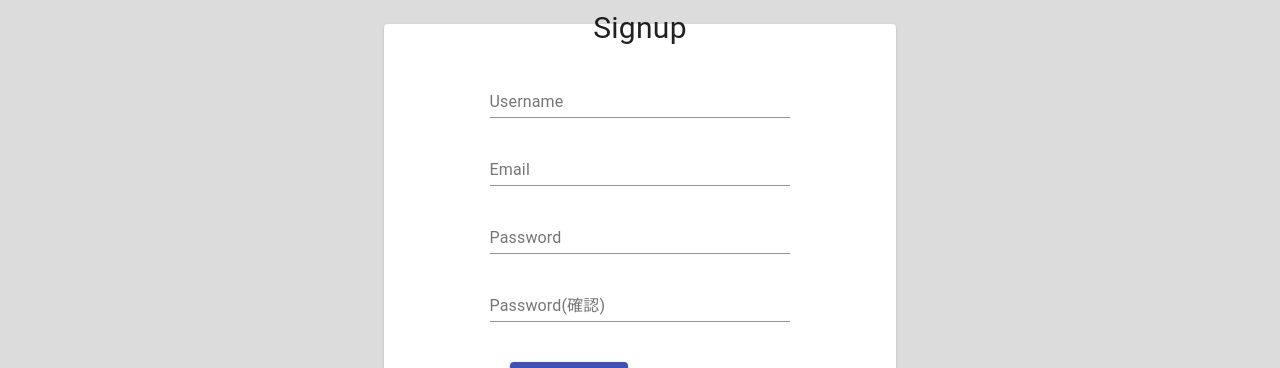
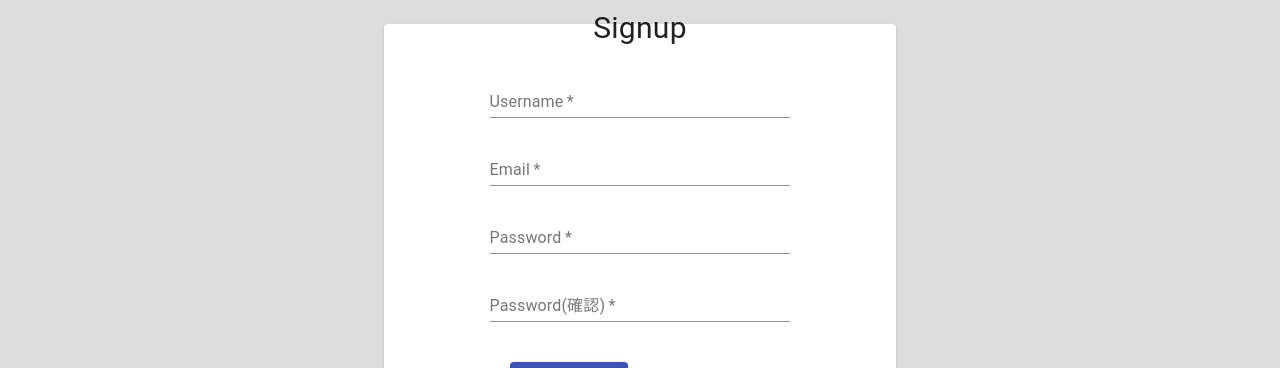
Before and after one commit to RuiHirano/react_templete, a React (Create React App) app: page /signup in a window 1280 px wide. Shown: the part 228-596 px from the top of the page. Built offline with nearby package versions, Linux system fonts and the light colour scheme.

Commit message:
sign form and api

```diff
--- a/package.json
+++ b/package.json
@@ -3,6 +3,7 @@
   "version": "0.1.0",
   "private": true,
   "dependencies": {
+    "@hookform/resolvers": "^1.0.1",
     "@material-ui/core": "^4.11.0",
     "@material-ui/icons": "^4.9.1",
     "@testing-library/jest-dom": "^5.11.4",
@@ -15,15 +16,18 @@
     "@types/react-dom": "^16.9.8",
     "@types/react-router-dom": "^5.1.6",
     "@types/uuid": "^8.3.0",
+    "@types/yup": "^0.29.9",
     "aws-amplify": "^3.3.7",
     "moment": "^2.29.1",
     "react": "^17.0.1",
     "react-dom": "^17.0.1",
+    "react-hook-form": "^6.11.0",
     "react-router-dom": "^5.2.0",
     "react-scripts": "4.0.0",
     "typescript": "^4.0.3",
     "uuid": "^8.3.1",
-    "web-vitals": "^0.2.4"
+    "web-vitals": "^0.2.4",
+    "yup": "^0.29.3"
   },
   "scripts": {
     "start": "react-scripts start",
--- a/src/store/item.tsx
+++ b/src/store/item.tsx
@@ -17,7 +17,8 @@ export enum ItemActionType {
 
 type ItemAction = {
 	type: ItemActionType
-	items: Item[]
+	items?: Item[]
+	item?: Item
 }
 
 type ContextValue = {
--- a/src/types/index.ts
+++ b/src/types/index.ts
@@ -13,6 +13,7 @@ export interface Error {
 }
 
 export interface Item {
+    ID: string
     Title: string
     Error: Error
     Environment: Environment
--- /dev/null
+++ b/src/utils/util.ts
@@ -0,0 +1,140 @@
+import { useCallback, useContext } from "react";
+import AmplifyAPI from "../api/amplify";
+import { UserActionType, UserStore } from "../store/user";
+import { ItemActionType, ItemStore } from "../store/item";
+import { Item, Profile, User } from "../types";
+
+export const useAuth = () => {
+    const api = new AmplifyAPI()
+    const { state: userState, dispatch: dispatchUser } = useContext(UserStore);
+    const { state: itemState, dispatch: dispatchItem } = useContext(ItemStore);
+    const signIn = useCallback(async (email: string, password: string) => {
+        try {
+            // Amplifyへサインイン
+            await api.signIn("", "")
+            // ユーザ、Item情報を取得
+            await api.getUserInfo()
+            // Storeへ保存
+            console.log("dispatch")
+            const newUser = new User()
+            newUser.Setting.Email = email
+            dispatchUser({ type: UserActionType.UPDATE_USER, user: newUser })
+
+        } catch (err) {
+        }
+    }, [])
+
+    const signUp = useCallback(async (username: string, email: string, password: string) => {
+        try {
+            // Amplifyへサインアップ
+            await api.signUp(username, email, password)
+            // ユーザ情報を作成
+            const user = new User()
+            user.Profile.Name = username
+            user.Setting.Email = email
+            // apiへ保存
+            await api.createUser(user)
+            // Storeへ保存
+            console.log("dispatch2")
+            dispatchUser({ type: UserActionType.UPDATE_USER, user: user })
+
+        } catch (err) {
+        }
+    }, [])
+
+    const signOut = useCallback(async (email: string, password: string) => {
+        try {
+            // Amplifyへサインアウト
+            await api.signOut()
+            // Storeのユーザ、アイテムを初期化
+            const initUser = new User()
+            console.log("dispatch3")
+            dispatchUser({ type: UserActionType.UPDATE_USER, user: initUser })
+            dispatchItem({ type: ItemActionType.UPDATE_ITEMS, items: [] })
+
+        } catch (err) {
+        }
+    }, [])
+
+    return { "signIn": signIn, "signUp": signUp, "signOut": signOut }
+}
+
+export const useItem = () => {
+    const api = new AmplifyAPI()
+    const { state: userState, dispatch: dispatchUser } = useContext(UserStore);
+    const { state: itemState, dispatch: dispatchItem } = useContext(ItemStore);
+    const createItem = useCallback(async (item: Item) => {
+        try {
+            // Amplifyにアイテムを作成
+            await api.createItem(item)
+            dispatchItem({ type: ItemActionType.CREATE_ITEM, item: item })
+
+        } catch (err) {
+        }
+    }, [])
+
+    const updateItem = useCallback(async (item: Item) => {
+        try {
+            // Amplifyへアイテムを更新
+            await api.updateItem(item)
+            // Storeのアイテムを更新
+            dispatchItem({ type: ItemActionType.UPDATE_ITEM, item: item })
+
+        } catch (err) {
+        }
+    }, [])
+
+    const deleteItem = useCallback(async (item: Item) => {
+        try {
+            // Amplifyのアイテムを削除
+            await api.deleteItem(item.ID)
+            // Storeのアイテムを削除
+            dispatchItem({ type: ItemActionType.DELETE_ITEM, item: item })
+
+        } catch (err) {
+        }
+    }, [])
+
+    return { "createItem": createItem, "signUp": updateItem, "deleteItem": deleteItem }
+}
+
+export const useUser = () => {
+    const api = new AmplifyAPI()
+    const { state: userState, dispatch: dispatchUser } = useContext(UserStore);
+    const { state: itemState, dispatch: dispatchItem } = useContext(ItemStore);
+    const updateUserProfile = useCallback(async (profile: Profile) => {
+        try {
+            const user = new User()
+            // AmplifyにUserを更新
+            await api.updateUser(user)
+            // StoreのUserを更新
+            dispatchUser({ type: UserActionType.UPDATE_USER, user: user })
+
+        } catch (err) {
+        }
+    }, [])
+
+    const updateItem = useCallback(async (item: Item) => {
+        try {
+            // Amplifyへアイテムを更新
+            await api.updateItem(item)
+            // Storeのアイテムを更新
+            dispatchItem({ type: ItemActionType.UPDATE_ITEM, items: [] })
+
+        } catch (err) {
+        }
+    }, [])
+
+    const deleteItem = useCallback(async (item: Item) => {
+        try {
+            // Amplifyのアイテムを削除
+            await api.deleteItem(item.ID)
+            // Storeのアイテムを削除
+            dispatchItem({ type: ItemActionType.DELETE_ITEM, items: [] })
+
+        } catch (err) {
+        }
+    }, [])
+
+    return { "updateUserProfile": updateUserProfile, "signUp": updateItem, "deleteItem": deleteItem }
+}
--- a/src/views/item/index.tsx
+++ b/src/views/item/index.tsx
@@ -9,6 +9,7 @@ import { makeStyles } from "@material-ui/core/styles";
 
 const mockItem: Item =
 {
+    ID: "test",
     Title: "Rails bootstrapエラー",
     Error: {
         Message: "raise TuneError(Trials did not complete, incomplete_trials)",
--- a/src/views/sign/index.tsx
+++ b/src/views/sign/index.tsx
@@ -3,6 +3,10 @@ import { Button, Typography, Paper, TextField } from "@material-ui/core";
 import { match } from "react-router";
 import * as H from "history";
 import { makeStyles } from "@material-ui/core/styles";
+import { Controller, useForm } from "react-hook-form";
+import { yupResolver } from '@hookform/resolvers/yup';
+import * as Yup from "yup";
+import { useAuth } from "../../utils/util";
 
 const useStyles = makeStyles({
     root: {
@@ -48,6 +52,21 @@ interface RouteProps {
     match: match<{ contentId: string }>;
 }
 
+const signInSchema = Yup.object().shape({
+    email: Yup.string()
+        .email("アドレスが正しくありません")
+        .oneOf(
+            [Yup.ref("email")],
+            "メールアドレスが間違っています"
+        )
+        .required("必須項目です"),
+    password: Yup.string()
+        .required("必須項目です")
+        .min(8, "8文字以上にしてください")
+        .max(16, "16文字以下にしてください")
+        .matches(/^[a-zA-Z0-9]+$/, "半角英数字を使用してください"),
+});
+
 interface SigninProps {
     setPage: React.Dispatch<React.SetStateAction<"signin" | "signup">>
     history: H.History;
@@ -56,10 +75,25 @@ interface SigninProps {
 export const SigninView: React.FC<RouteProps> = (props) => {
     const { history } = props;
     const classes = useStyles();
+    const { signIn } = useAuth()
 
-    const login = () => {
-        history.push("/userhome")
-    }
+    type FormData = {
+        email: string;
+        password: string;
+    };
+
+    const { handleSubmit, errors, control } = useForm<FormData>({
+        resolver: yupResolver(signInSchema)
+    });
+    const login = handleSubmit(({ email, password }) => {
+        try {
+            console.log("logindata: ", email, password)
+            signIn(email, password)
+            history.push("/userhome")
+        } catch (err) {
+
+        }
+    });
 
     const toSignupPage = () => {
         history.push("/signup")
@@ -70,8 +104,25 @@ export const SigninView: React.FC<RouteProps> = (props) => {
             <Paper className={classes.paper_container}>
                 <div className={classes.form_container}>
                     <Typography className={classes.title}>{"Signin"}</Typography>
-                    <TextField className={classes.text_field} label="Email" />
-                    <TextField className={classes.text_field} label="Password" />
+                    <Controller
+                        as={<TextField className={classes.text_field} label="Email" />}
+                        name="email"
+                        required
+                        helperText={errors.email ? errors.email.message : ""}
+                        error={errors.email ? true : false}
+                        control={control}
+                        defaultValue=""
+                    />
+                    <Controller
+                        as={<TextField className={classes.text_field} label="Password" />}
+                        name="password"
+                        required
+                        helperText={errors.password ? errors.password.message : ""}
+                        error={errors.password ? true : false}
+                        control={control}
+                        type="password"
+                        defaultValue=""
+                    />asd
 
                     <div className={classes.button_container}>
                         <Button className={classes.button} onClick={login} variant="contained" color={'primary'}>{"ログイン"}</Button>
@@ -83,6 +134,29 @@ export const SigninView: React.FC<RouteProps> = (props) => {
     )
 }
 
+const signUpSchema = Yup.object().shape({
+    name: Yup.string()
+        .required("必須項目です"),
+    email: Yup.string()
+        .email("アドレスが正しくありません")
+        .oneOf(
+            [Yup.ref("email")],
+            "メールアドレスが間違っています"
+        )
+        .required("必須項目です"),
+    password: Yup.string()
+        .required("必須項目です")
+        .min(8, "8文字以上にしてください")
+        .max(16, "16文字以下にしてください")
+        .matches(/^[a-zA-Z0-9]+$/, "半角英数字を使用してください"),
+    passwordConfirm: Yup.string()
+        .oneOf(
+            [Yup.ref("password")],
+            "パスワードが間違っています"
+        )
+        .required("必須項目です")
+});
+
 interface SignupProps {
     setPage: React.Dispatch<React.SetStateAction<"signin" | "signup">>
     history: H.History;
@@ -91,10 +165,27 @@ interface SignupProps {
 export const SignupView: React.FC<RouteProps> = (props) => {
     const { history } = props;
     const classes = useStyles();
+    const { signUp } = useAuth()
 
-    const signup = () => {
-        history.push("/userhome")
-    }
+    type FormData = {
+        name: string;
+        email: string;
+        password: string;
+        passwordConfirm: string;
+    };
+
+    const { handleSubmit, errors, control } = useForm<FormData>({
+        resolver: yupResolver(signUpSchema)
+    });
+    const signup = handleSubmit(({ name, email, password, passwordConfirm }) => {
+        console.log("sign up", name, email, password, passwordConfirm)
+        try {
+            signUp(name, email, password)
+            history.push("/userhome")
+        } catch (err) {
+
+        }
+    });
 
     const toSigninPage = () => {
         history.push("/signin")
@@ -105,10 +196,44 @@ export const SignupView: React.FC<RouteProps> = (props) => {
             <Paper className={classes.paper_container}>
                 <div className={classes.form_container}>
                     <Typography className={classes.title}>{"Signup"}</Typography>
-                    <TextField className={classes.text_field} label="Username" />
-                    <TextField className={classes.text_field} label="Email" />
-                    <TextField className={classes.text_field} label="Password" />
-                    <TextField className={classes.text_field} label="Password(確認)" />
+                    <Controller
+                        as={<TextField className={classes.text_field} label="Username" />}
+                        name="name"
+                        required
+                        helperText={errors.name ? errors.name.message : ""}
+                        error={errors.name ? true : false}
+                        control={control}
+                        defaultValue=""
+                    />
+                    <Controller
+                        as={<TextField className={classes.text_field} label="Email" />}
+                        name="email"
+                        required
+                        helperText={errors.email ? errors.email.message : ""}
+                        error={errors.email ? true : false}
+                        control={control}
+                        defaultValue=""
+                    />
+                    <Controller
+                        as={<TextField className={classes.text_field} label="Password" />}
+                        name="password"
+                        required
+                        helperText={errors.password ? errors.password.message : ""}
+                        error={errors.password ? true : false}
+                        control={control}
+                        type="password"
+                        defaultValue=""
+                    />
+                    <Controller
+                        as={<TextField className={classes.text_field} label="Password(確認)" />}
+                        name="passwordConfirm"
+                        required
+                        helperText={errors.passwordConfirm ? errors.passwordConfirm.message : ""}
+                        error={errors.passwordConfirm ? true : false}
+                        control={control}
+                        type="password"
+                        defaultValue=""
+                    />
 
                     <div className={classes.button_container}>
                         <Button className={classes.button} onClick={signup} variant="contained" color={'primary'}>{"新規登録する"}</Button>
--- a/src/views/user_home/index.tsx
+++ b/src/views/user_home/index.tsx
@@ -10,6 +10,7 @@ import { UserStore } from '../../store/user';
 
 const mockItems: Item[] = [
     {
+        ID: "test",
         Title: "RLLibでのfailエラー",
         Error: {
             Message: "raise TuneError(Trials did not complete, incomplete_trials)",
@@ -27,6 +28,7 @@ const mockItems: Item[] = [
         TimeStamp: moment()
     },
     {
+        ID: "test",
         Title: "Golang 構造体エラー",
         Error: {
             Message: "raise TuneError(Trials did not complete, incomplete_trials)",
@@ -41,6 +43,7 @@ const mockItems: Item[] = [
         TimeStamp: moment()
     },
     {
+        ID: "test",
         Title: "Rails bootstrapエラー",
         Error: {
             Message: "raise TuneError(Trials did not complete, incomplete_trials)",
```
Also changed, not shown: src/api/amplify.ts (+17 -1 lines), 1 other file (tests, documents, lock files or other folders).
